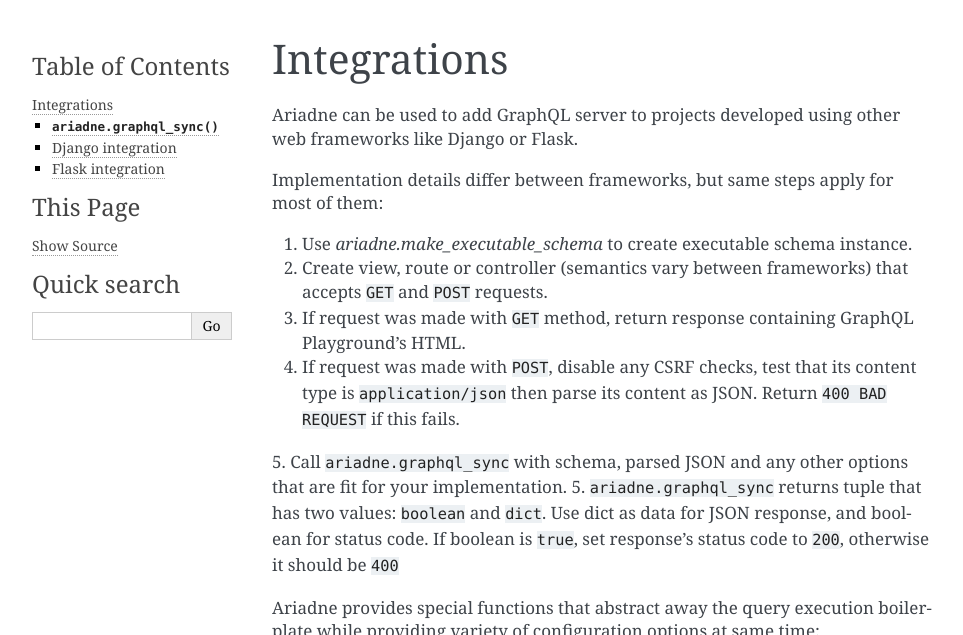
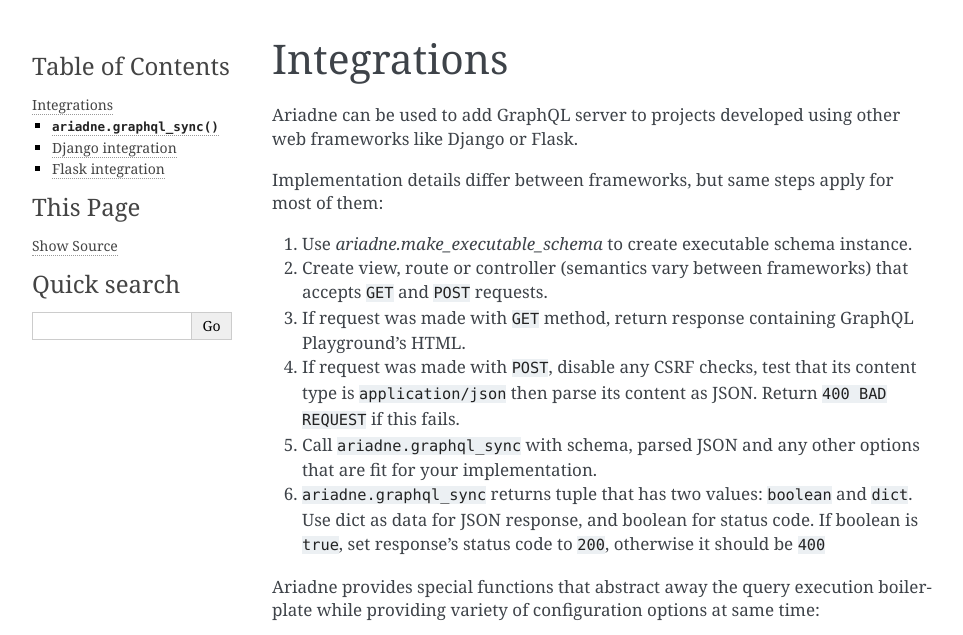
Before and after one commit to mirumee/ariadne, a Sphinx documentation site: the page built from docs/integrations.rst, in a window 1280 px wide and 900 px high, cut to the strip 0-635 px from the top of the window. Shown: the whole strip, without its empty margins (148-1111 px from the left). Built offline with Sphinx 7.4.7, drawn with Linux system fonts in a browser that asks for light colours.

Commit message:
Add docs

```diff
--- a/docs/index.rst
+++ b/docs/index.rst
@@ -56,4 +56,5 @@ Table of contents
    asgi
    wsgi
    integrations
+   logging
    logo
--- a/docs/integrations.rst
+++ b/docs/integrations.rst
@@ -10,7 +10,7 @@ Implementation details differ between frameworks, but same steps apply for most
 3. If request was made with ``GET`` method, return response containing GraphQL Playground's HTML.
 4. If request was made with ``POST``, disable any CSRF checks, test that its content type is ``application/json`` then parse its content as JSON. Return ``400 BAD REQUEST`` if this fails.
 5. Call ``ariadne.graphql_sync`` with schema, parsed JSON and any other options that are fit for your implementation.
-5. ``ariadne.graphql_sync`` returns tuple that has two values: ``boolean`` and ``dict``. Use dict as data for JSON response, and boolean for status code. If boolean is ``true``, set response's status code to ``200``, otherwise it should be ``400``
+6. ``ariadne.graphql_sync`` returns tuple that has two values: ``boolean`` and ``dict``. Use dict as data for JSON response, and boolean for status code. If boolean is ``true``, set response's status code to ``200``, otherwise it should be ``400``
 
 Ariadne provides special functions that abstract away the query execution boilerplate while providing variety of configuration options at same time:
 
```
Also changed, not shown: docs/logging.rst (added, +10 -0 lines).
